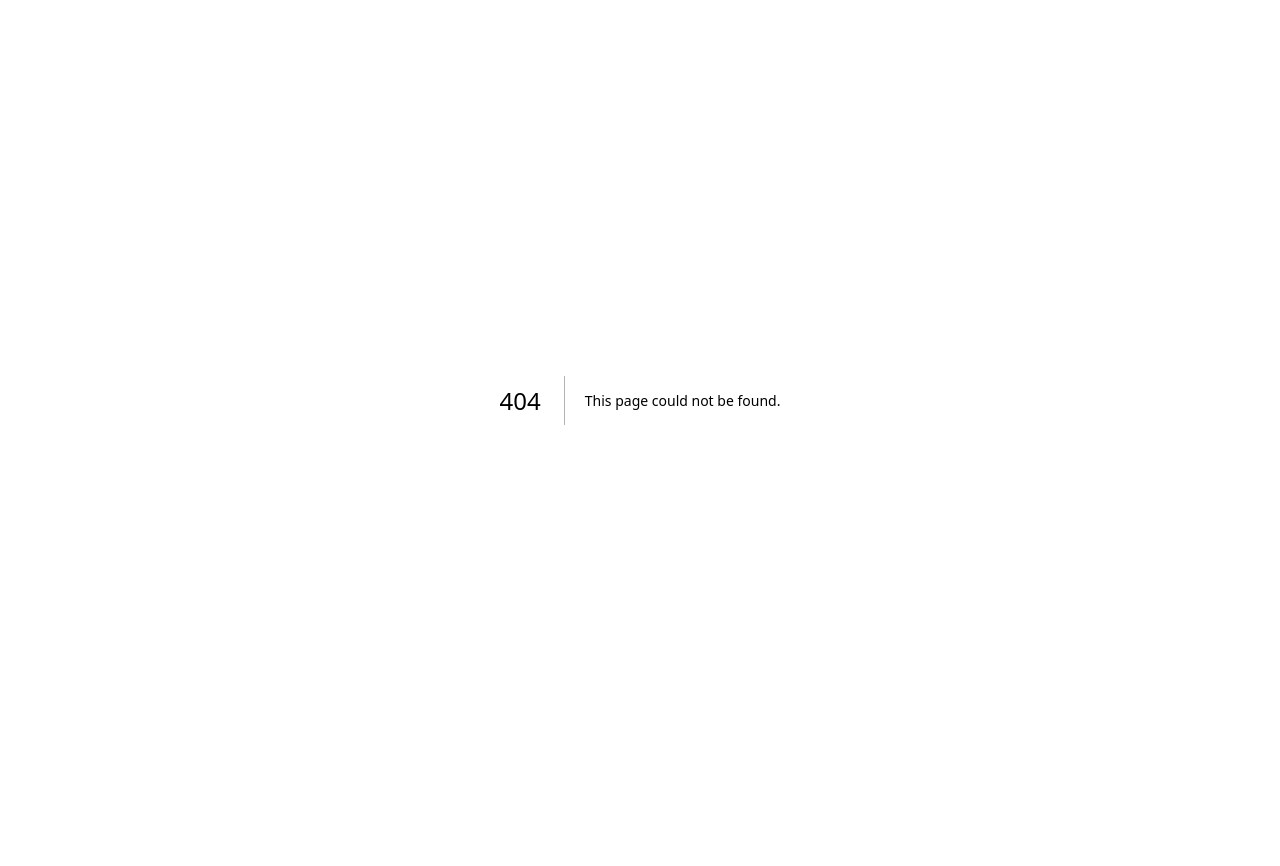
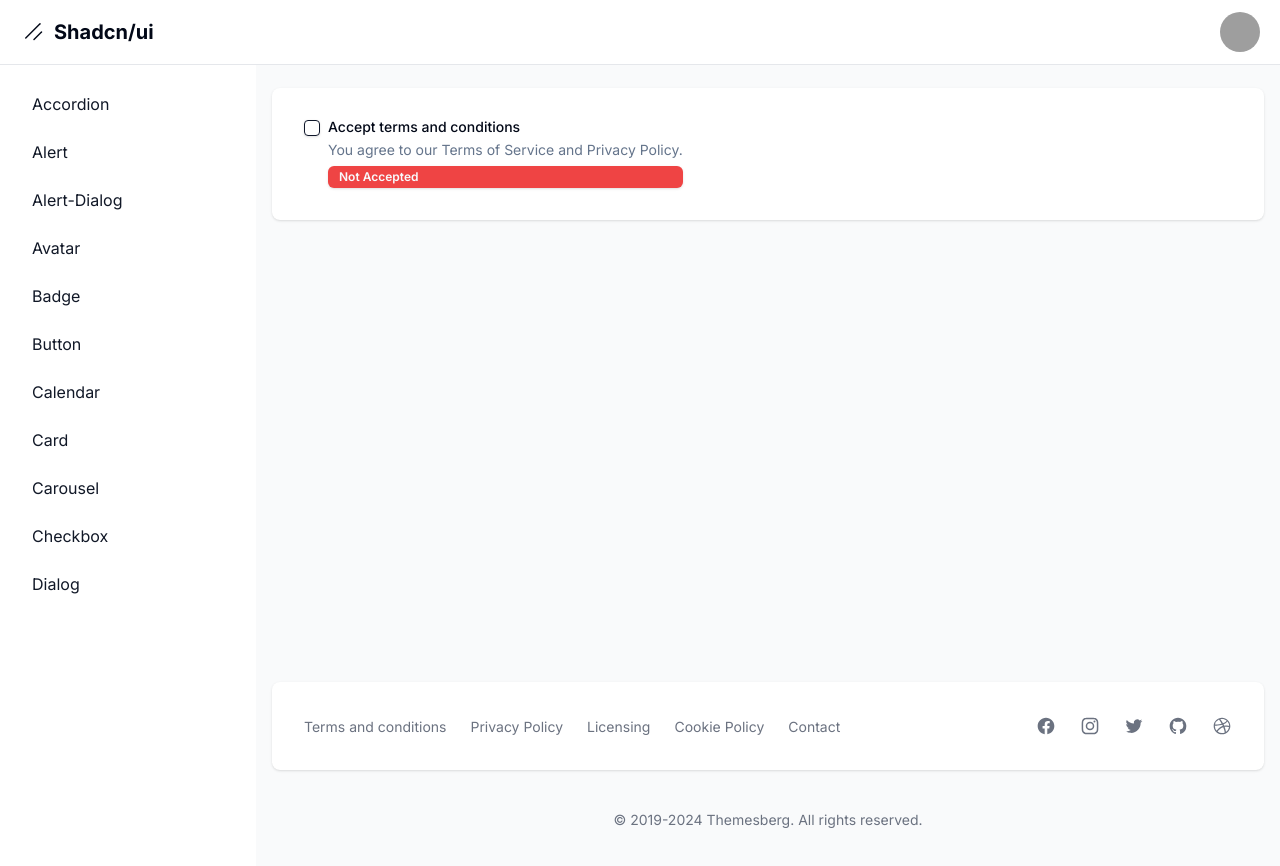
Before and after one commit to iangelmanuel/shadcn-ui-dashboard, a Next.js app: page /dashboard/checkbox in a window 1280 px wide. Before the commit this address had no page. Shown: the top 866 px of the page. Before the commit the page ends 800 px from the top, so only its background shows below. Built offline with nearby package versions, Linux system fonts and the light colour scheme; grey boxes are pictures that could not be loaded.

Commit message:
feat: Add checkbox component to dashboard layout

```diff
--- a/package.json
+++ b/package.json
@@ -12,6 +12,7 @@
     "@radix-ui/react-accordion": "^1.1.2",
     "@radix-ui/react-alert-dialog": "^1.0.5",
     "@radix-ui/react-avatar": "^1.0.4",
+    "@radix-ui/react-checkbox": "^1.0.4",
     "@radix-ui/react-dialog": "^1.0.5",
     "@radix-ui/react-icons": "^1.3.0",
     "@radix-ui/react-label": "^2.0.2",
--- /dev/null
+++ b/src/app/dashboard/checkbox/page.tsx
@@ -0,0 +1,39 @@
+'use client'
+
+import * as React from 'react'
+import { Checkbox } from '@/components/ui/checkbox'
+import { Badge } from '@/components/ui/badge'
+
+export default function HomePage() {
+  const [terms, setTerms] = React.useState(false)
+  return (
+    <div className="items-top flex space-x-2">
+      <Checkbox
+        id="terms1"
+        checked={terms}
+        onCheckedChange={(value: boolean) => setTerms(value)}
+      />
+      <div className="grid gap-1.5 leading-none">
+        <label
+          htmlFor="terms1"
+          className="text-sm font-medium leading-none peer-disabled:cursor-not-allowed peer-disabled:opacity-70"
+        >
+          Accept terms and conditions
+        </label>
+        <p className="text-sm text-muted-foreground">
+          You agree to our Terms of Service and Privacy Policy.
+        </p>
+
+        {terms ? (
+          <Badge variant="secondary">
+            <span>Accepted</span>
+          </Badge>
+        ) : (
+          <Badge variant="destructive">
+            <span>Not Accepted</span>
+          </Badge>
+        )}
+      </div>
+    </div>
+  )
+}
--- a/src/app/dashboard/layout.tsx
+++ b/src/app/dashboard/layout.tsx
@@ -12,6 +12,7 @@
   { name: 'avatar', href: 'avatar' },
   { name: 'card', href: 'card' },
   { name: 'carousel', href: 'carousel' },
+  { name: 'checkbox', href: 'checkbox' },
 ].sort((a, b) => a.name.localeCompare(b.name))
 
 export default function DashboardLayout({
--- /dev/null
+++ b/src/components/ui/checkbox.tsx
@@ -0,0 +1,30 @@
+"use client"
+
+import * as React from "react"
+import * as CheckboxPrimitive from "@radix-ui/react-checkbox"
+import { CheckIcon } from "@radix-ui/react-icons"
+
+import { cn } from "@/lib/utils"
+
+const Checkbox = React.forwardRef<
+  React.ElementRef<typeof CheckboxPrimitive.Root>,
+  React.ComponentPropsWithoutRef<typeof CheckboxPrimitive.Root>
+>(({ className, ...props }, ref) => (
+  <CheckboxPrimitive.Root
+    ref={ref}
+    className={cn(
+      "peer h-4 w-4 shrink-0 rounded-sm border border-primary shadow focus-visible:outline-none focus-visible:ring-1 focus-visible:ring-ring disabled:cursor-not-allowed disabled:opacity-50 data-[state=checked]:bg-primary data-[state=checked]:text-primary-foreground",
+      className
+    )}
+    {...props}
+  >
+    <CheckboxPrimitive.Indicator
+      className={cn("flex items-center justify-center text-current")}
+    >
+      <CheckIcon className="h-4 w-4" />
+    </CheckboxPrimitive.Indicator>
+  </CheckboxPrimitive.Root>
+))
+Checkbox.displayName = CheckboxPrimitive.Root.displayName
+
+export { Checkbox }
```
Also changed, not shown: 1 other file (tests, documents, lock files or other folders).
